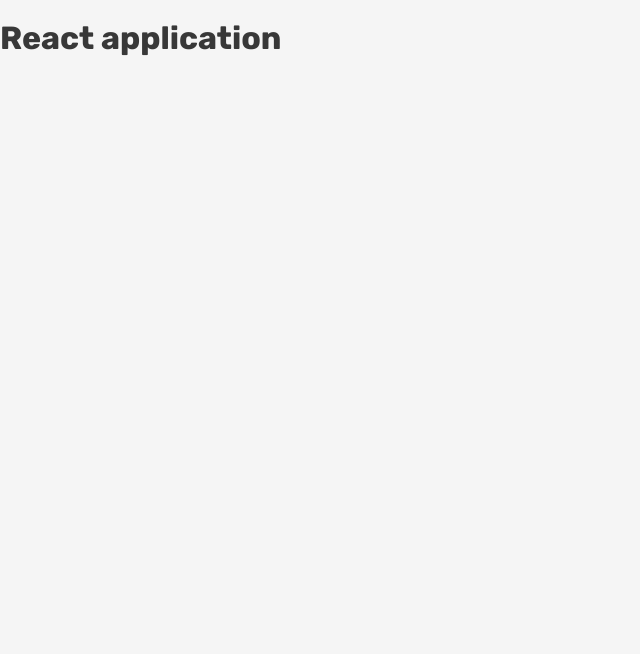
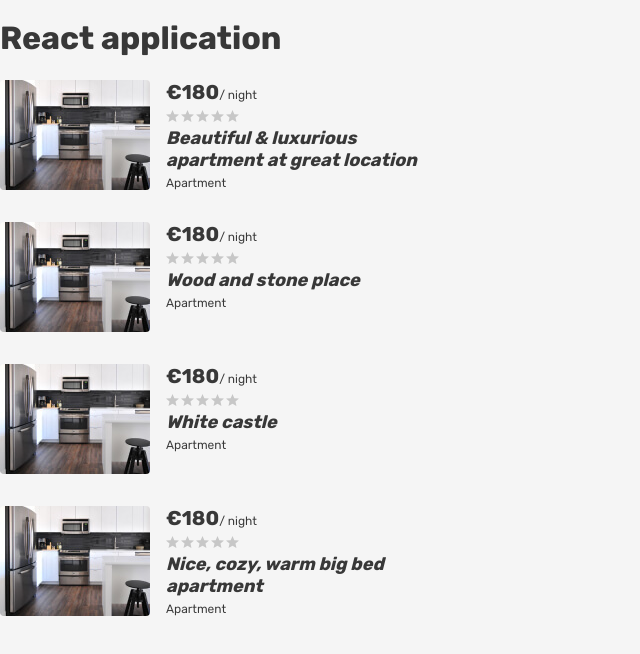
Before and after one commit to arcmag/55546-six-cities-1, a React app: page / in a window 1280 px wide. Shown: the top 654 px of the page, without its empty margins (0-640 px from the left). Built offline with nearby package versions, Linux system fonts and the light colour scheme.

Commit message:
Выполняет шаги из задания - Личный проект: валидируй, как никогда не валидировал

```diff
--- a/package.json
+++ b/package.json
@@ -26,6 +26,7 @@
     "node": "10"
   },
   "dependencies": {
+    "prop-types": "15.7.2",
     "react": "16.8.6",
     "react-dom": "16.8.6"
   }
--- a/public/favorites.html
+++ b/public/favorites.html
@@ -41,6 +41,7 @@
         <section class="favorites">
           <h1 class="favorites__title">Saved listing</h1>
           <ul class="favorites__list">
+
             <li class="favorites__locations-items">
               <div class="favorites__locations locations locations--current">
                 <div class="locations__item">
--- a/src/components/app/app.jsx
+++ b/src/components/app/app.jsx
@@ -1,7 +1,19 @@
 import React from 'react';
+import propTypes from 'prop-types';
 
-const App = () => {
-  return <h1>React application</h1>;
+import Favorites from '../favorites/favorites.jsx';
+
+const App = (props) => {
+  const rentList = props.rentList;
+
+  App.propTypes = {
+    rentList: propTypes.array
+  };
+
+  return <div>
+    <h1>React application</h1>
+    {rentList.map((it, idx) => <Favorites key={idx} name={it} />)}
+  </div>;
 };
 
 export default App;
--- /dev/null
+++ b/src/components/favorites/favorites.jsx
@@ -0,0 +1,44 @@
+import React from 'react';
+import propTypes from 'prop-types';
+
+const Favorites = (props) => {
+  const name = props.name;
+
+  Favorites.propTypes = {
+    name: propTypes.string.isRequired
+  };
+
+  return <article className="favorites__card">
+    <div className="favorites__image-wrapper place-card__image-wrapper">
+      <a href="#">
+        <img className="place-card__image" src="img/apartment-small-03.jpg" width="150" height="110" alt="Place image"></img>
+      </a>
+    </div>
+    <div className="favorites__card-info place-card__info">
+      <div className="place-card__price-wrapper">
+        <div className="place-card__price">
+          <b className="place-card__price-value">&euro;180</b>
+          <span className="place-card__price-text">&#47;&nbsp;night</span>
+        </div>
+        <button className="place-card__bookmark-button place-card__bookmark-button--active button" type="button">
+          <svg className="place-card__bookmark-icon" width="18" height="19">
+            {/* <use xlink:href="#icon-bookmark"></use> */}
+          </svg>
+          <span className="visually-hidden">In bookmarks</span>
+        </button>
+      </div>
+      <div className="place-card__rating rating">
+        <div className="place-card__stars rating__stars">
+          {/* <span style="width: 100%"></span> */}
+          <span className="visually-hidden">Rating</span>
+        </div>
+      </div>
+      <h2 className="place-card__name">
+        <a href="#">{name}</a>
+      </h2>
+      <p className="place-card__type">Apartment</p>
+    </div>
+  </article>;
+};
+
+export default Favorites;
--- a/src/index.js
+++ b/src/index.js
@@ -7,7 +7,16 @@ const mainContainer = document.querySelector(`#root`);
 
 const init = () => {
   ReactDOM.render(
-      <App />,
+      <App
+        rentList={
+          [
+            `Beautiful & luxurious apartment at great location`,
+            `Wood and stone place`,
+            `White castle`,
+            `Nice, cozy, warm big bed apartment`
+          ]
+        }
+      />,
       mainContainer
   );
 };
```
